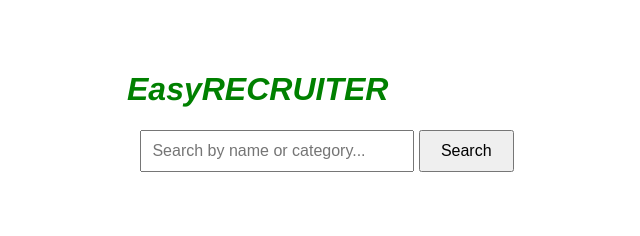
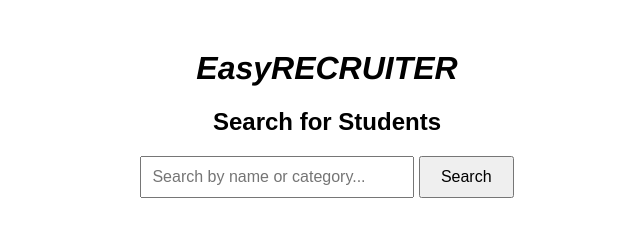
Before and after one commit to zeldaguy0202/Group-Project-3-28-25-, a website: page index.html in a window 1280 px wide. Shown: the whole page, without its empty margins (313-953 px from the left). Drawn offline with Linux system fonts and the light colour scheme.

Commit message:
Update index.html

```diff
--- a/index.html
+++ b/index.html
@@ -1,14 +1,14 @@
 <!DOCTYPE html>
 <html lang="en">
 <head>
-  <title>Easy Recruiter</title>
-  <link rel="stylesheet" href="index.css">
+<title>Easy Recruiter</title>
+<link rel="stylesheet" href="index.css">
 </head>
 <body>
   <div class="search-container">
+    <h1 class="lefttitle"><em>Easy</em><em>RECRUITER</em></h1>
+    <h2>Search for Students</h2>
     <div class="title">
-      <h1 class="lefttitle"><em>Easy</em></h1>
-      <h1><em>RECRUITER</em></h1>
     </div>
     <input type="text" id="searchInput" placeholder="Search by name or category...">
     <button onclick="searchItems()">Search</button>
```
